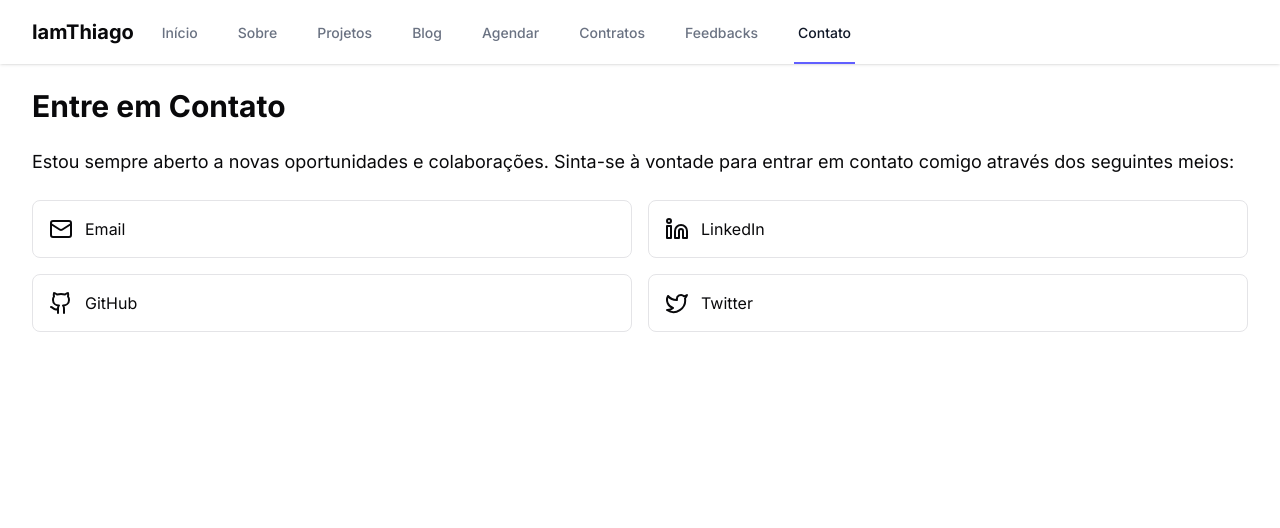
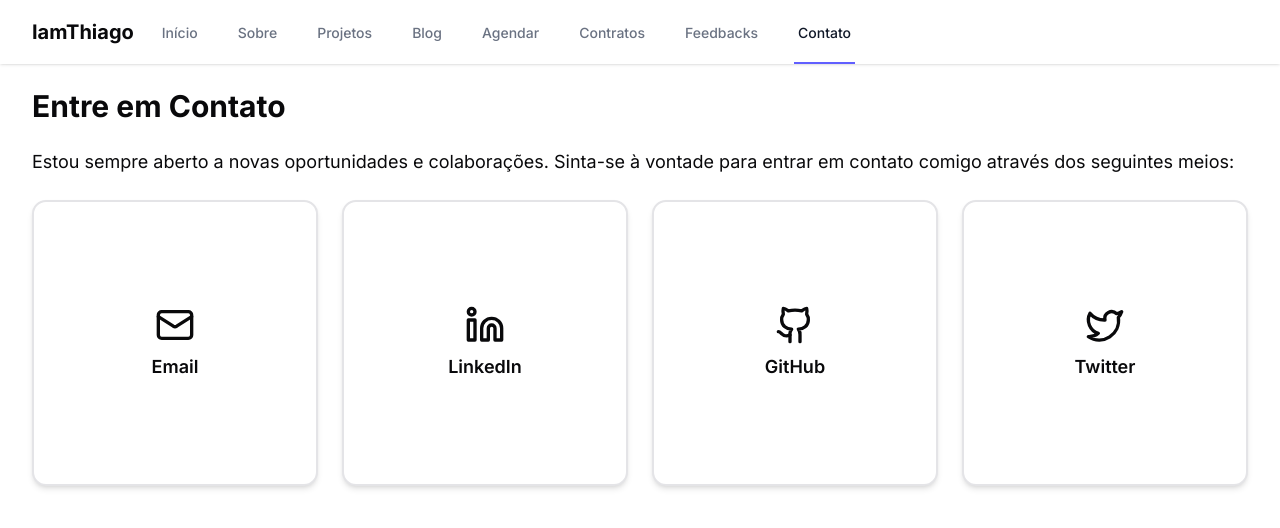
Before and after one commit to IamThiago-IT/me, a Next.js app: page /contato in a window 1280 px wide. Shown: the top 528 px of the page. Built offline with nearby package versions, Linux system fonts and the light colour scheme.

Commit message:
feat(contato): enhance contact links layout and add brand colors for hover effects

```diff
--- a/src/app/contato/page.tsx
+++ b/src/app/contato/page.tsx
@@ -15,19 +15,51 @@
         Estou sempre aberto a novas oportunidades e colaborações. Sinta-se à vontade para entrar em contato comigo
         através dos seguintes meios:
       </p>
-      <div className="grid gap-4 md:grid-cols-2">
-        {contactLinks.map((link) => (
+      <div className="grid gap-6 sm:grid-cols-2 md:grid-cols-2 lg:grid-cols-4">
+        {contactLinks.map((link) => {
+          // Define brand color classes
+          let hoverText = "";
+          let hoverIcon = "";
+          let hoverBorder = "";
+          switch (link.label) {
+            case "GitHub":
+              hoverText = "hover:text-[#181717]"; // GitHub black
+              hoverIcon = "group-hover:text-[#181717]";
+              hoverBorder = "hover:border-[#181717]";
+              break;
+            case "Twitter":
+              hoverText = "hover:text-[#1DA1F2]"; // Twitter blue
+              hoverIcon = "group-hover:text-[#1DA1F2]";
+              hoverBorder = "hover:border-[#1DA1F2]";
+              break;
+            case "LinkedIn":
+              hoverText = "hover:text-[#0077B5]"; // LinkedIn blue
+              hoverIcon = "group-hover:text-[#0077B5]";
+              hoverBorder = "hover:border-[#0077B5]";
+              break;
+            case "Email":
+              hoverText = "hover:text-[#EA4335]"; // Gmail red
+              hoverIcon = "group-hover:text-[#EA4335]";
+              hoverBorder = "hover:border-[#EA4335]";
+              break;
+            default:
+              hoverText = "hover:text-blue-700";
+              hoverIcon = "group-hover:text-blue-700";
+              hoverBorder = "hover:border-blue-700";
+          }
+          return (
             <a
               key={link.label}
               href={link.href}
               target="_blank"
               rel="noopener noreferrer"
-            className="flex items-center space-x-3 p-4 border rounded-md hover:bg-gray-100 transition-colors"
+              className={`group flex flex-col items-center justify-center aspect-square min-h-[120px] border-2 rounded-xl shadow-md bg-white dark:bg-neutral-900 hover:bg-blue-100/60 dark:hover:bg-blue-900/40 transition-all duration-200 ${hoverText} ${hoverBorder}`}
             >
-            <link.icon className="w-6 h-6" />
-            <span>{link.label}</span>
+              <link.icon className={`w-10 h-10 mb-2 transition-colors ${hoverIcon}`} />
+              <span className="font-semibold text-lg">{link.label}</span>
             </a>
-        ))}
+          );
+        })}
       </div>
     </div>
   )
```
Lines whose indentation alone changed are shown as unchanged.
